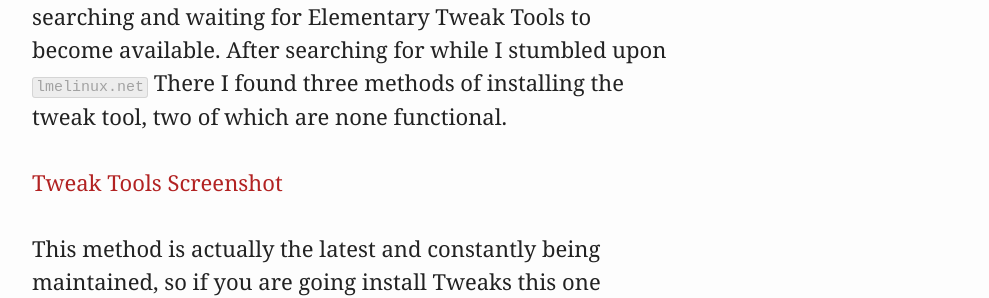
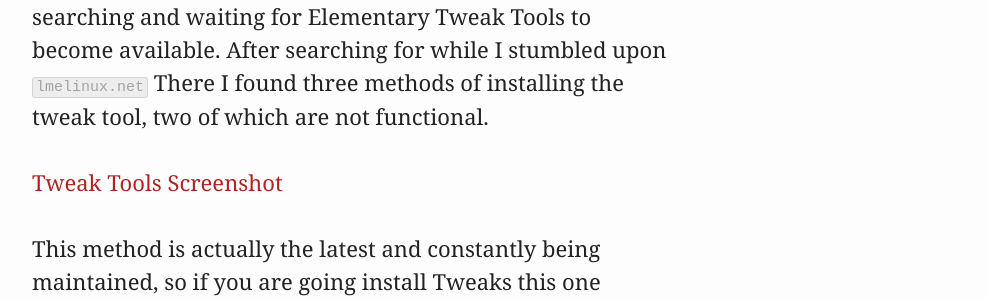
Before and after one commit to timbog80/timbog80.github.io, a Jekyll site: the page built from _posts/2014-09-17-welcome-to-jekyll.markdown, in a window 1280 px wide. Shown: the part 277-575 px from the top of the page, without its empty margins (288-1277 px from the left). Built offline with Jekyll 4.4.1, drawn with Linux system fonts in a browser that asks for light colours; nearby versions of some CDN libraries; comment, search, counter and statistics services are not loaded.

Commit message:
minor fixes

```diff
--- a/_posts/2014-09-17-welcome-to-jekyll.markdown
+++ b/_posts/2014-09-17-welcome-to-jekyll.markdown
@@ -5,7 +5,7 @@
 categories: jekyll update
 ---
 
-Since the release of Elementary OS Beta 1 I've been searching and waiting for Elementary Tweak Tools to become available. After searching for while I stumbled upon `lmelinux.net` There I found three methods of installing the tweak tool, two of which are none functional.
+Since the release of Elementary OS Beta 1 I've been searching and waiting for Elementary Tweak Tools to become available. After searching for while I stumbled upon `lmelinux.net` There I found three methods of installing the tweak tool, two of which are not functional.
 
 <br>
 
--- a/_sass/_layout.scss
+++ b/_sass/_layout.scss
@@ -74,7 +74,7 @@
 }
 
 .post-read {
-  font-size: 16px;
+  font-size: $base-font-size;
   display: inline-block;
   margin: 20px 0 50px 0;
 
@@ -103,7 +103,7 @@
   border-radius: 2px;
 
   p {
-    font-size: 12px
+    font-size: $small-font-size;
   }
 
   a {
```
Also changed, not shown: 2 other files.
